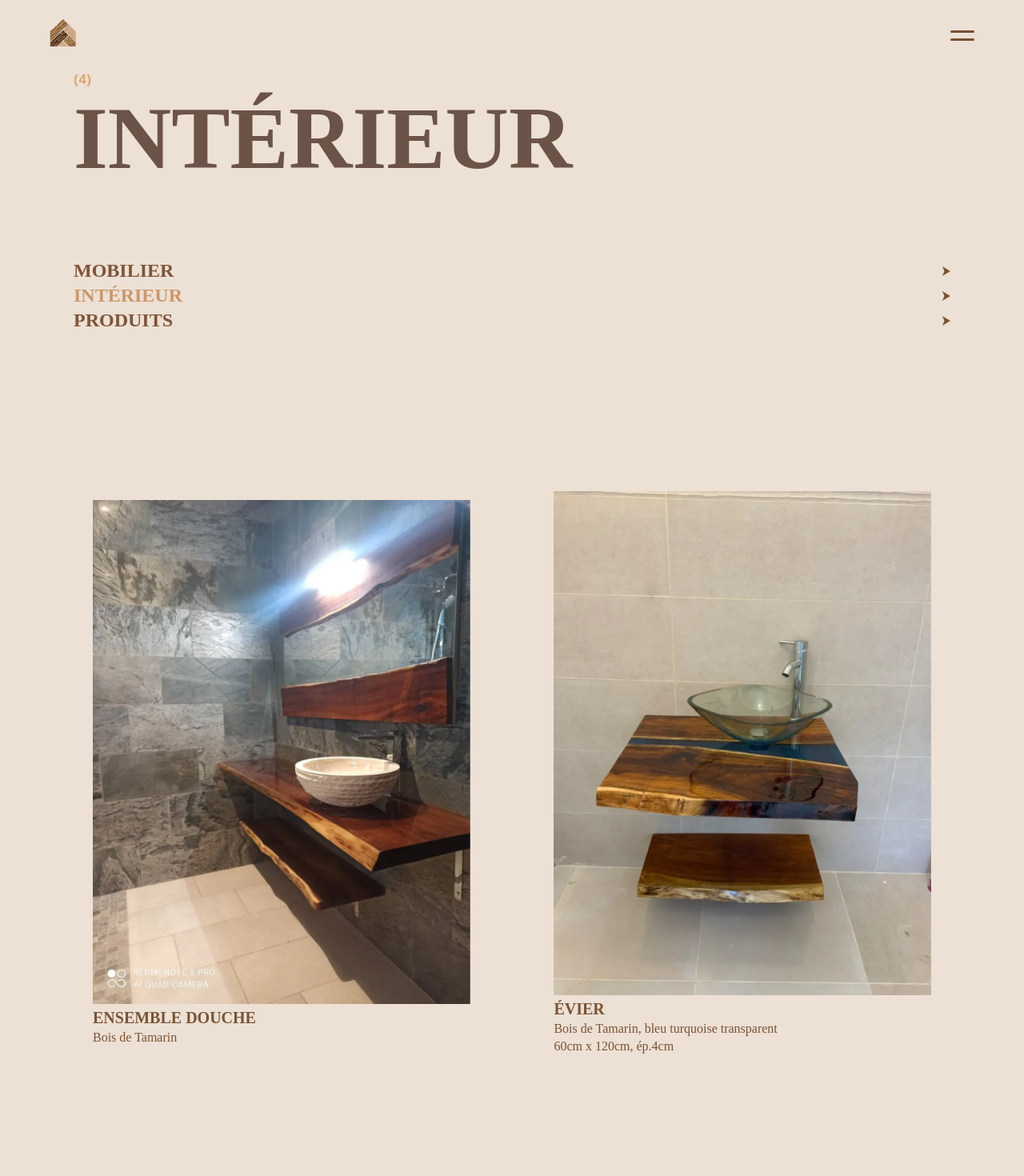
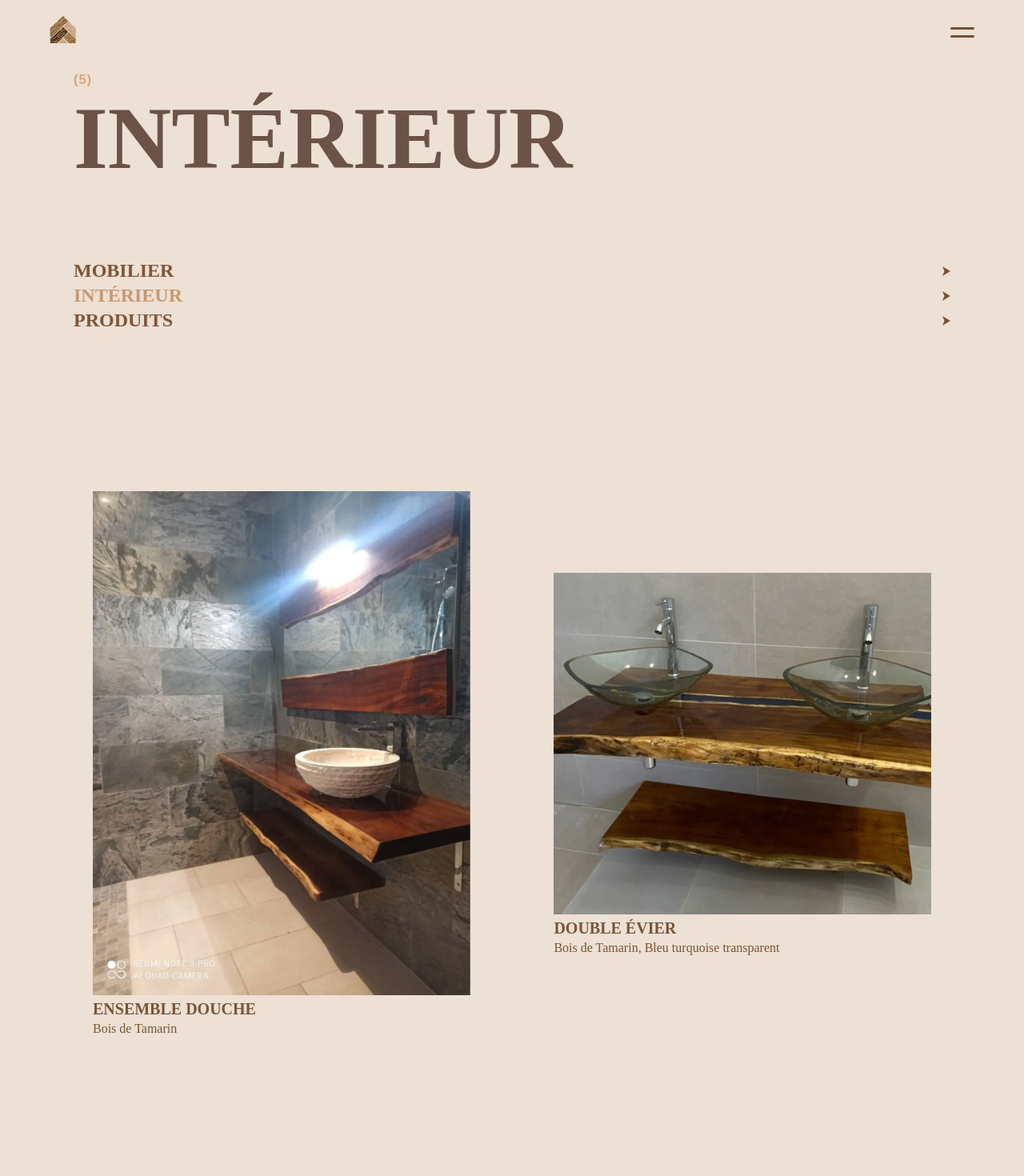
Before and after one commit to vittoriobusatta/DecorTakaz, a Next.js app: page /interieur in a window 1280 px wide. Shown: the top 1470 px of the page at 80% size. Built offline with nearby package versions, Linux system fonts and the light colour scheme; a small style sheet from the web is missing.

Commit message:
somes ajustements

```diff
--- a/pages/_app.js
+++ b/pages/_app.js
@@ -5,7 +5,7 @@ import "../styles/styles.scss";
 function MyApp({ Component, pageProps, router }) {
   return (
     <>
-      {/* <Loader /> */}
+      <Loader />
       <AnimatePresence initial={false} mode={"wait"}>
         <Component key={router.pathname} {...pageProps} />
       </AnimatePresence>
--- a/pages/interieur/index.js
+++ b/pages/interieur/index.js
@@ -218,7 +218,7 @@ const Interieur = ({ categoryArray }) => {
                 </div>
                 <p>
                   {i.desc} <br />
-                  {i.dim}
+                  {/* {i.dim} */}
                 </p>
               </div>
             </li>
--- a/pages/mobilier/index.js
+++ b/pages/mobilier/index.js
@@ -166,7 +166,7 @@ const Mobilier = ({ categoryArray }) => {
                   onClick={handleFilterChange}
                   value="lowtable"
                 >
-                  Tables Basse
+                  Tables Basses
                 </button>
                 <button
                   className={filter === "commode" ? "active" : ""}
@@ -228,7 +228,7 @@ const Mobilier = ({ categoryArray }) => {
                 </h3>
                 <p>
                   {i.desc} <br />
-                  {i.dim}
+                  {/* {i.dim} */}
                 </p>
               </div>
             </li>
--- a/pages/produits/index.js
+++ b/pages/produits/index.js
@@ -231,7 +231,7 @@ const Produits = ({ categoryArray }) => {
                 </h3>
                 <p>
                   {i.desc} <br />
-                  {i.dim}
+                  {/* {i.dim} */}
                 </p>
               </div>
             </li>
--- a/public/data.json
+++ b/public/data.json
@@ -5,7 +5,7 @@
     "catalogue": "mobilier",
     "category": "other",
     "src": "/images/img2.webp",
-    "desc": "Bois de Tamarin",
+    "desc": "Bois de Tamarin, Résine transparente",
     "dim": ""
   },
   {
@@ -32,7 +32,7 @@
     "catalogue": "mobilier",
     "category": "lowtable",
     "src": "/images/img5.webp",
-    "desc": "Bois de Tamarin, Vert",
+    "desc": "Bois de Tamarin, Résine transparente",
     "dim": "70cm x 45cm"
   },
   {
@@ -55,7 +55,7 @@
   },
   {
     "id": 7,
-    "name": "Table à manger",
+    "name": "Ensemble de table",
     "catalogue": "mobilier",
     "category": "dinnertable",
     "src": "/images/img7.webp",
@@ -64,7 +64,7 @@
   },
   {
     "id": 8,
-    "name": "Table à manger ronde",
+    "name": "Table à basse ",
     "catalogue": "mobilier",
     "category": "dinnertable",
     "src": "/images/img8.webp",
@@ -104,21 +104,12 @@
     "catalogue": "mobilier",
     "category": "dinnertable",
     "src": "/images/img11.webp",
-    "desc": "Bois de Tamarin, Tranparent",
+    "desc": "Bois de Tamarin, Vert Emeraude",
     "dim": "1m x 60cm, Hauteur : 45cm"
   },
   {
-    "id": 12,
+    "id": 13,
     "name": "Table à manger",
-    "catalogue": "mobilier",
-    "category": "lowtable",
-    "src": "/images/img12.webp",
-    "desc": "Bois de Tamarin",
-    "dim": ""
-  },
-  {
-    "id": 13,
-    "name": "Table basse",
     "catalogue": "mobilier",
     "category": "lowtable",
     "src": "/images/img13.webp",
@@ -135,6 +126,15 @@
     "dim": ""
   },
   {
+    "id": 18,
+    "name": "Double évier",
+    "catalogue": "interieur",
+    "category": "bathroom",
+    "src": "/images/img18.jpg",
+    "desc": "Bois de Tamarin, Bleu turquoise transparent",
+    "dim": "60cm x 120cm, ép.4cm "
+  },
+  {
     "id": 25,
     "name": "évier",
     "catalogue": "interieur",
@@ -145,7 +145,7 @@
   },
   {
     "id": 15,
-    "name": "Cuisine",
+    "name": "Plan de Cuisine",
     "catalogue": "interieur",
     "category": "cuisine",
     "src": "/images/img15.webp",
--- a/styles/03-globals/_header.scss
+++ b/styles/03-globals/_header.scss
@@ -11,16 +11,16 @@ header {
   background-color: $backgroundColor;
   z-index: 999;
   @media screen and (min-width: 576px) {
-    padding: 24px 32px;
+    padding: 16px 32px;
   }
   @media screen and (min-width: 768px) {
-    padding: 24px 42px;
+    padding: 16px 42px;
   }
   @media screen and (min-width: 992px) {
-    padding: 24px 52px;
+    padding: 20px 52px;
   }
   @media screen and (min-width: 1224px) {
-    padding: 24px 62px;
+    padding: 20px 62px;
   }
 }
 
--- a/styles/04-components/_process.scss
+++ b/styles/04-components/_process.scss
@@ -34,7 +34,7 @@
     grid-row-gap: 80px;
     grid-column-gap: 40px;
     padding: 44px 42px;
-    margin-top: clamp(44px, 11rem, 104px);
+    margin: clamp(44px, 11rem, 104px) 0;
     & li.firststep {
       grid-area: 1 / 1 / 2 / 2;
     }
--- a/styles/04-components/_release.scss
+++ b/styles/04-components/_release.scss
@@ -28,11 +28,19 @@
   grid-row-gap: 16px;
   width: 100%;
   padding: clamp(44px, 11rem, 104px) 26px;
-
   @media screen and (min-width: 768px) {
-    padding: 44px;
+    // padding: 44px 26px;
     display: flex;
     justify-content: space-between;
+    grid-column-gap: 6px;
+    padding: clamp(44px, 11rem, 104px) 26px;
+  }
+  @media screen and (min-width: 992px) {
+    grid-column-gap: 12px;
+  }
+  @media screen and (min-width: 1224px) {
+    grid-column-gap: 18px;
+    padding: clamp(44px, 11rem, 104px) 62px;
   }
   & li {
     height: 100%;
@@ -57,14 +65,18 @@
         stroke: #ede0d4;
       }
     }
+
+    @media screen and (min-width: 576px) {
+      height: 180px;
+    }
     @media screen and (min-width: 768px) {
       flex: 1;
     }
-    @media screen and (min-width: 576px) {
+    @media screen and (min-width: 992px) {
       height: 200px;
     }
     @media screen and (min-width: 1224px) {
-      height: 260px;
+      height: 240px;
       width: 24%;
       &:hover {
         background-color: #906745;
@@ -104,13 +116,15 @@
       margin-top: 14px;
     }
     @media screen and (min-width: 576px) {
-      padding-top: 40px;
+      padding-top: 24px;
+    }
+    @media screen and (min-width: 992px) {
+      padding-top: 30px;
     }
   }
   & p {
     font-weight: 600;
     font-size: 15px;
-    // line-height: 36px;
     text-transform: uppercase;
     color: #ede0d4;
     letter-spacing: 0.03em;
```
Also changed, not shown: public/images/img18.jpg (added).
